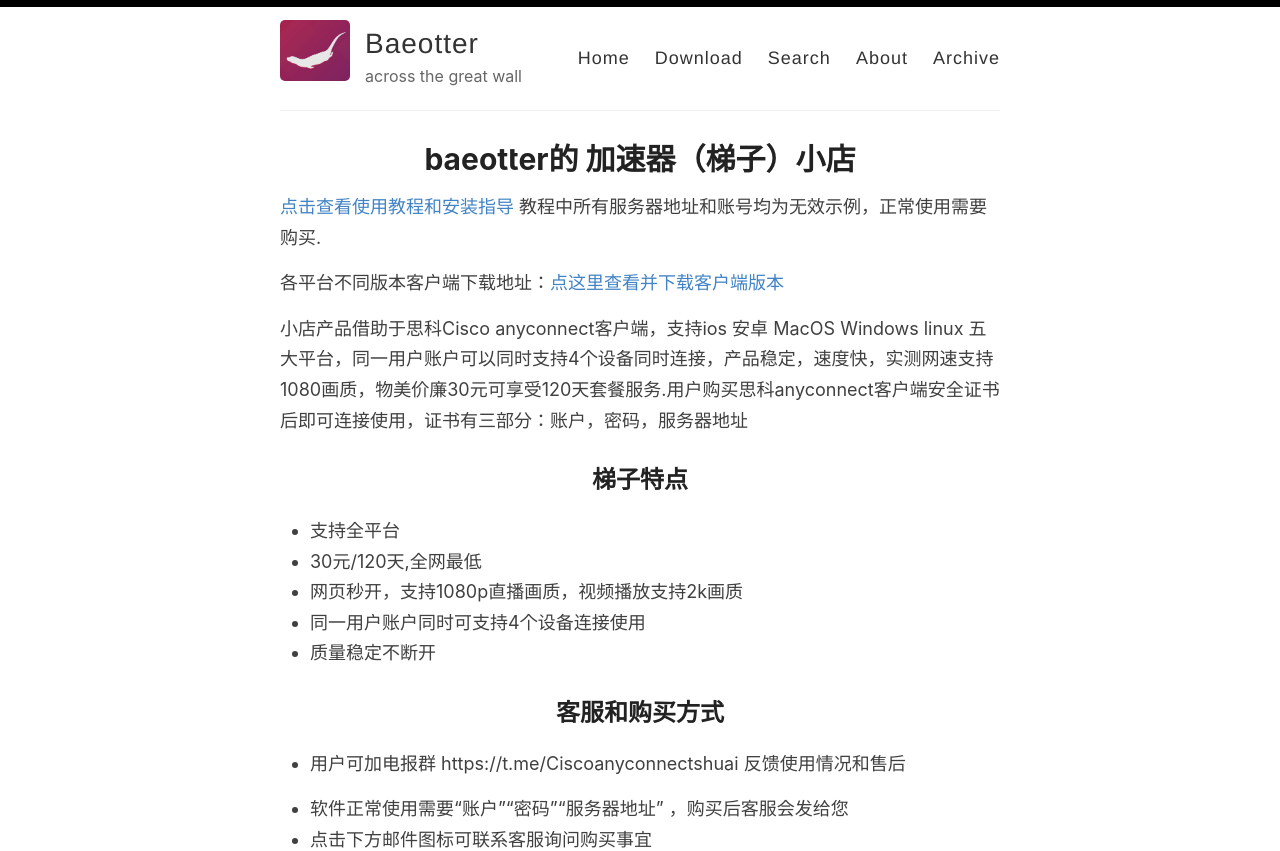
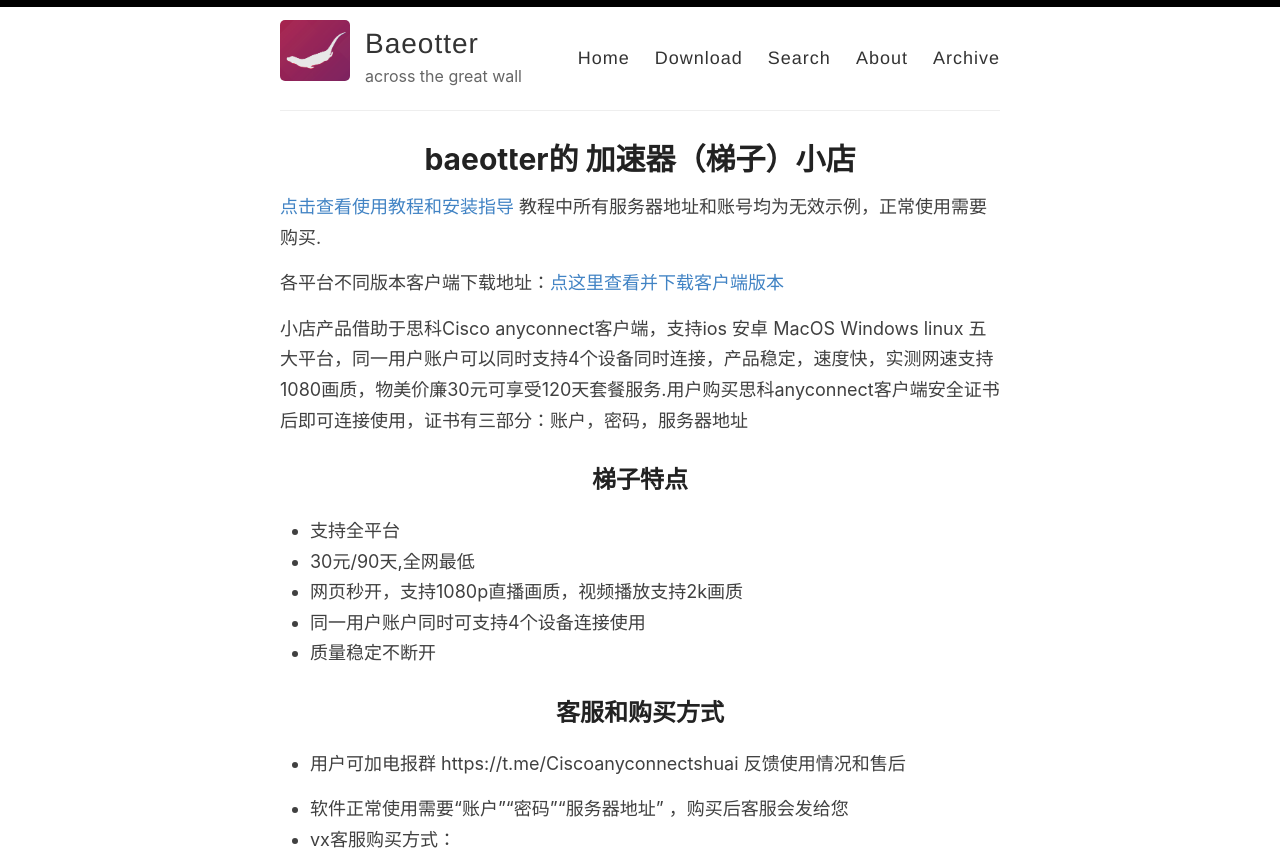
Before and after one commit to BaeAshuai/BaeAshuai.github.io, a Jekyll site: the page built from _pages/about.md, in a window 1280 px wide. Shown: the top 851 px of the page. Built offline with Jekyll 4.4.1, drawn with Linux system fonts in a browser that asks for light colours; grey boxes are pictures that could not be loaded.

Commit message:
Update about.md

```diff
--- a/_pages/about.md
+++ b/_pages/about.md
@@ -12,7 +12,7 @@ permalink: /about/
 
 ## 梯子特点
 - 支持全平台
-- 30元/120天,全网最低
+- 30元/90天,全网最低
 - 网页秒开，支持1080p直播画质，视频播放支持2k画质
 - 同一用户账户同时可支持4个设备连接使用
 - 质量稳定不断开
@@ -22,4 +22,7 @@ permalink: /about/
 - 用户可加电报群 https://t.me/Ciscoanyconnectshuai 反馈使用情况和售后
 
 - 软件正常使用需要“账户”“密码”“服务器地址” ，购买后客服会发给您
+- vx客服购买方式：
+- <img width="170" alt="image" src="https://user-images.githubusercontent.com/107782600/198934745-8bad0c36-f5ee-4c85-88d2-7cd21f5bfb14.png">
+
 - 点击下方邮件图标可联系客服询问购买事宜
```
